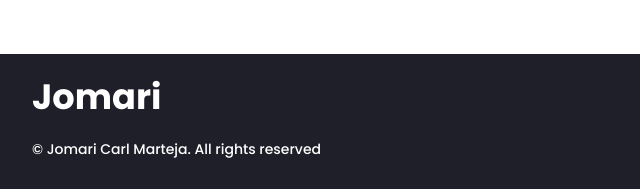
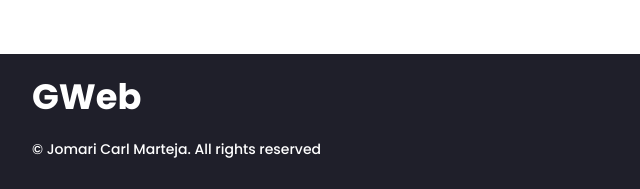
Before and after one commit to jomarimarteja/jomarimarteja.github.io, a plain HTML site: page index.html in a window 1280 px wide. Shown: the part 4982-5171 px from the top of the page, 0-640 px from the left. Drawn offline with Linux system fonts and the light colour scheme; no server answers; a web font is replaced by a local one.

Commit message:
Update index.html

```diff
--- a/index.html
+++ b/index.html
@@ -210,7 +210,7 @@
     </main>
     <footer class="footer">
         <div class="footer-head left">
-            <h1>Jomari</h1>
+            <h1>GWeb</h1>
             <p>&#169; Jomari Carl Marteja. All rights reserved</p>
         </div>
         <div class="footer-tail right">
```
